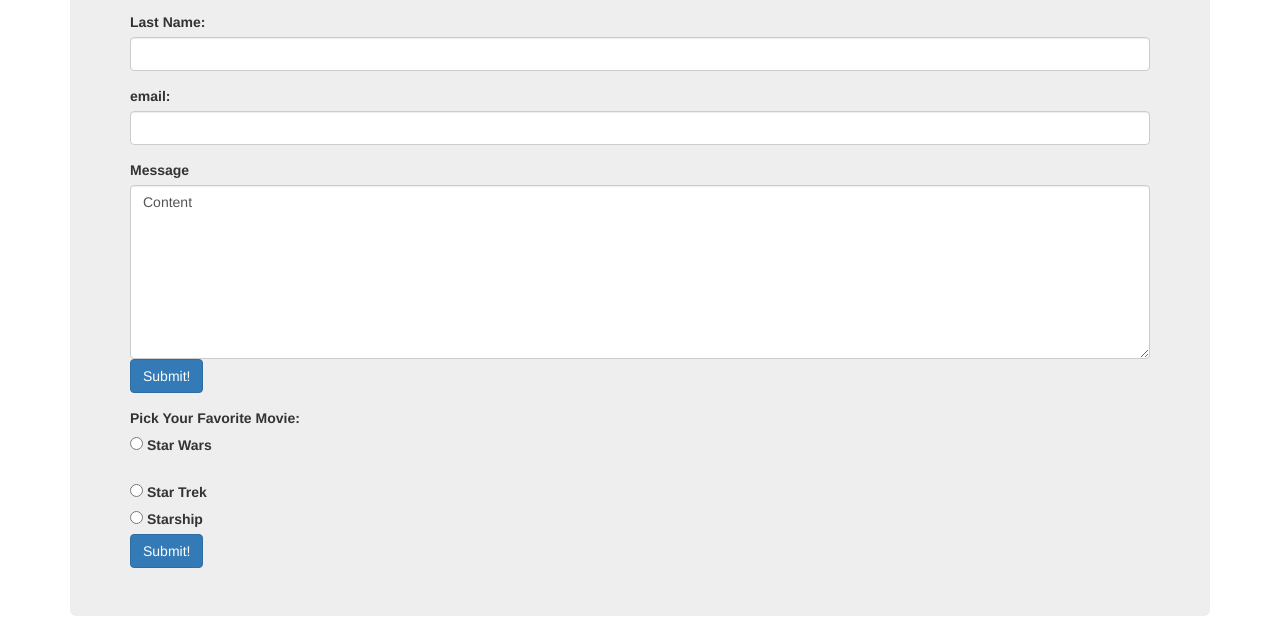
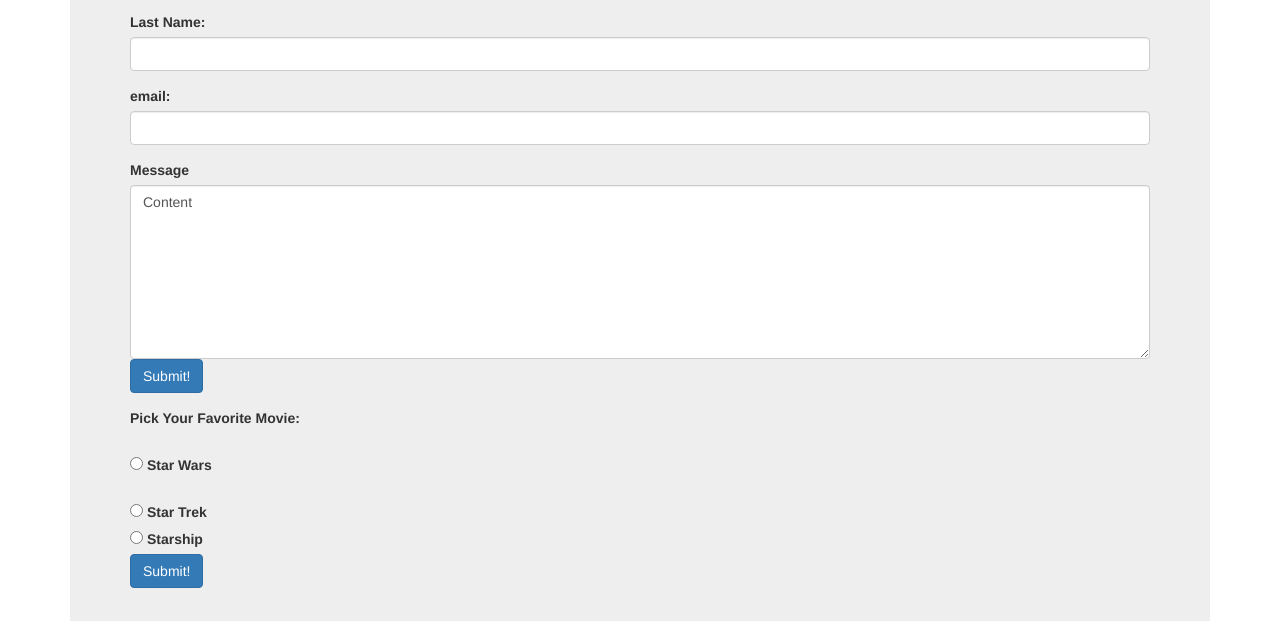
Before and after one commit to argenticon/codingforrookies, a plain HTML site: page Week 2/index.html in a window 1280 px wide. Shown: the part 679-1300 px from the top of the page. Drawn offline with nearby package versions, Linux system fonts and the light colour scheme.

Commit message:
Need another break for visual effect

```diff
--- a/Week 2/index.html
+++ b/Week 2/index.html
@@ -36,7 +36,7 @@
         <button type="submit" class="btn btn-primary" name="button">Submit!</button>
         </div>
 
-        <label for="movies">Pick Your Favorite Movie:</label><br>
+        <label for="movies">Pick Your Favorite Movie:</label><br><br>
         <input type="radio" name="movie" value="Star Wars">
         <label for="Star Wars">Star Wars</label><br><br>
 
```
